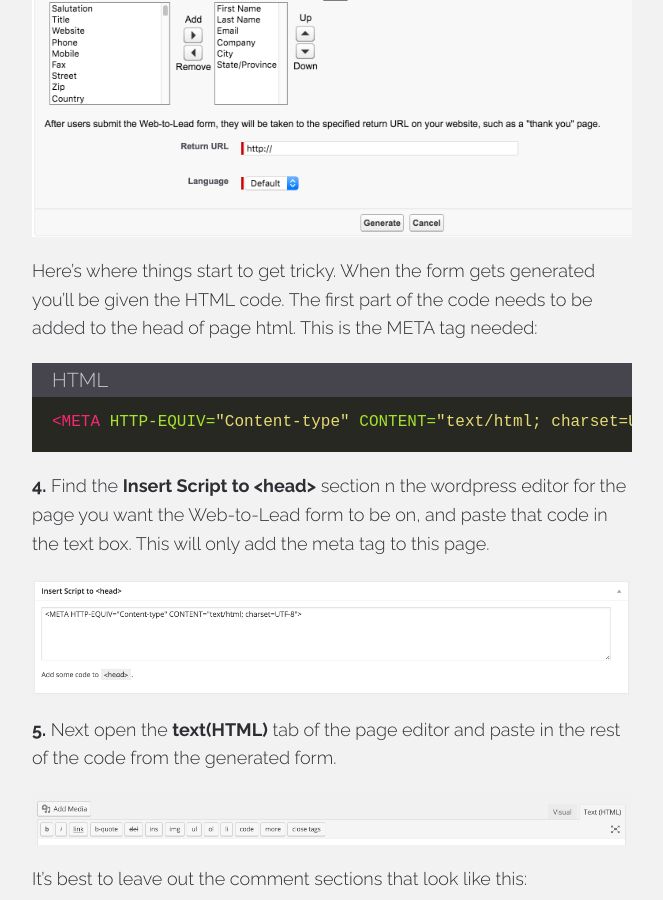
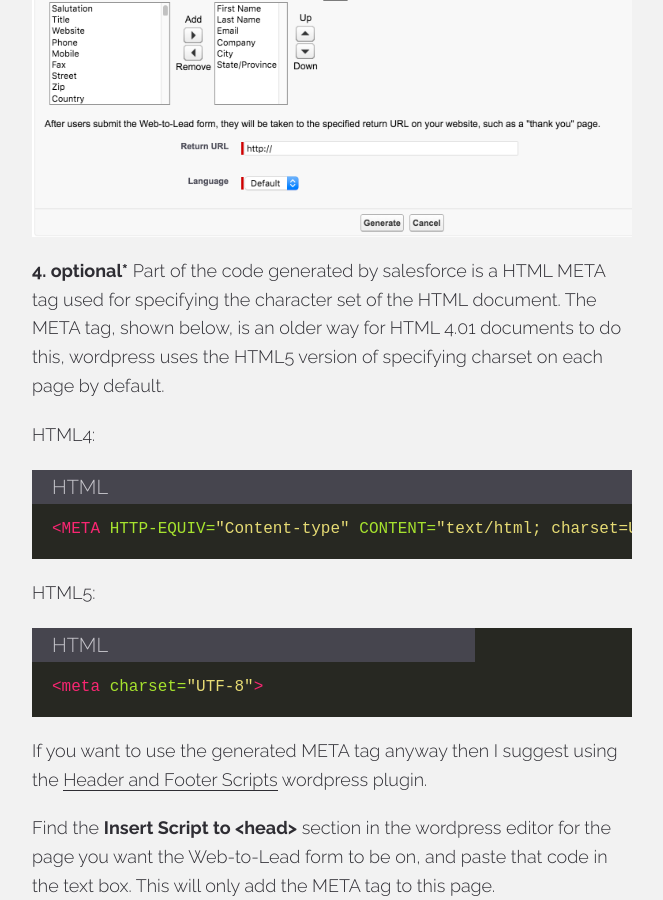
Before and after one commit to derekmorash/New-Portfolio, a Jekyll site: the page built from _posts/2016-03-23-salesforce-web-to-lead-wordpress.md, in a window 1280 px wide and 900 px high, scrolled down 1661 px. Shown: the whole window, without its empty margins (308-971 px from the left). Built offline with Jekyll 4.4.1, drawn with Linux system fonts in a browser that asks for light colours; nearby versions of some CDN libraries; comment, search, counter and statistics services are not loaded.

Commit message:
Updated salesforce W2L post

```diff
--- a/_posts/2016-03-23-salesforce-web-to-lead-wordpress.md
+++ b/_posts/2016-03-23-salesforce-web-to-lead-wordpress.md
@@ -29,13 +29,21 @@ __3.__ This takes you to a page where you will generate your form. Select the fi
 
 ![login page]({{ page.assets }}select-fields.png "Login Page")
 
-Here’s where things start to get tricky. When the form gets generated you’ll be given the HTML code. The first part of the code needs to be added to the head of page html. This is the META tag needed:
+__4. optional*__ Part of the code generated by salesforce is a HTML META tag used for specifying the character set of the HTML document. The META tag, shown below, is an older way for HTML 4.01 documents to do this, wordpress uses the HTML5 version of specifying charset on each page by default.
 
+HTML4:
 {% highlight html %}
 <META HTTP-EQUIV="Content-type" CONTENT="text/html; charset=UTF-8">
 {% endhighlight %}
 
-__4.__ Find the __Insert Script to <head>__ section n the wordpress editor for the page you want the Web-to-Lead form to be on, and paste that code in the text box. This will only add the meta tag to this page.
+HTML5:
+{% highlight html %}
+<meta charset="UTF-8">
+{% endhighlight %}
+
+If you want to use the generated META tag anyway then I suggest using the [Header and Footer Scripts](https://wordpress.org/plugins/header-and-footer-scripts/) wordpress plugin.
+
+Find the __Insert Script to <head>__ section in the wordpress editor for the page you want the Web-to-Lead form to be on, and paste that code in the text box. This will only add the META tag to this page.
 
 ![login page]({{ page.assets }}wordpress-head.png "Login Page")
 
```
